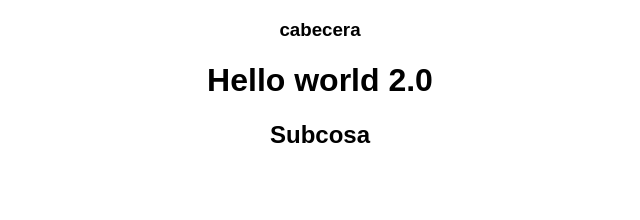
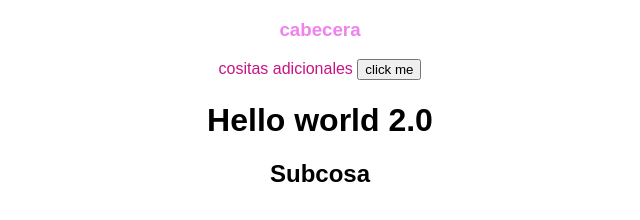
Before and after one commit to StephanBD/hyperblog, a plain HTML site: page index.html in a window 1280 px wide. Shown: the whole page, without its empty margins (320-960 px from the left). Drawn offline with Linux system fonts and the light colour scheme.

Commit message:
finalizada la cabecera cool

```diff
--- a/css/styles.css
+++ b/css/styles.css
@@ -1,7 +1,10 @@
-body{
+body {
   font-family: Arial, Helvetica, sans-serif;
   text-align: center;
 }
-#header{
+#header {
   color: violet;
 }
+#header span {
+  color: mediumvioletred;
+}
--- a/index.html
+++ b/index.html
@@ -9,8 +9,10 @@
 </head>
 
 <body>
-  <div class="cabecera">
+  <div class="cabecera" id="header">
     <h3>cabecera</h3>
+    <span>cositas adicionales</span>
+    <button>click me</button>
   </div>
   <h1>Hello world 2.0</h1>
   <h2>Subcosa</h2>
```
